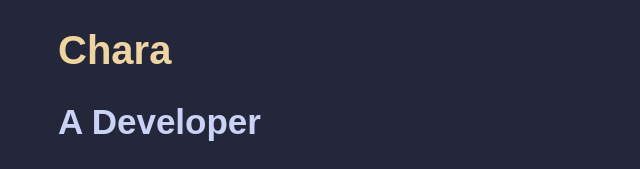
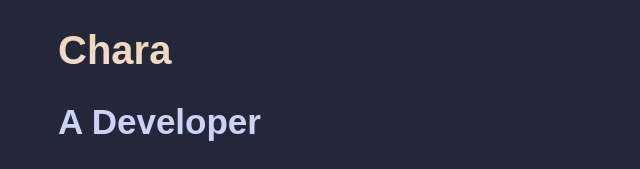
Before and after one commit to CharaDreemurrDT/webpage, a plain HTML site: page index.html in a window 1280 px wide. Shown: the part 279-448 px from the top of the page, 0-640 px from the left. Drawn offline with Linux system fonts and the light colour scheme; a web font is replaced by a local one.

Commit message:
Update index.css

```diff
--- a/index.css
+++ b/index.css
@@ -54,7 +54,8 @@ header img {
 
 h1 {
     font-size: 40px;
-    background: linear-gradient(to right, #eed49f, #f4dbd6);
+    background: #EED49F;
+    background: linear-gradient(184deg, rgba(238, 212, 159, 1) 50%, rgba(244, 219, 214, 1) 100%);
     background-clip: text;
     -webkit-background-clip: text;
     color: transparent;
```
